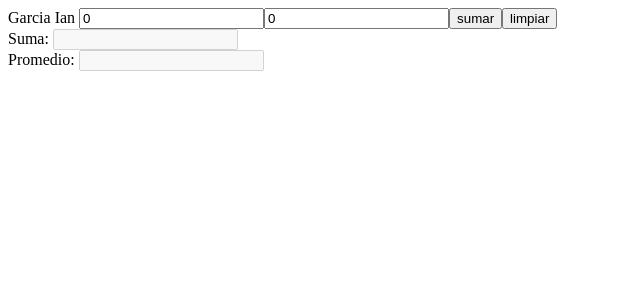
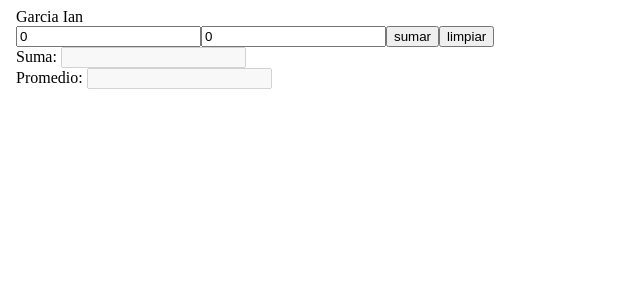
Before and after one commit to IanEzequielGarcia/PrimeraClaseLaboIV, an Angular app: page / in a window 1280 px wide. Shown: the top 300 px of the page, without its empty margins (0-640 px from the left). Built offline with nearby package versions, Linux system fonts and the light colour scheme.

Commit message:
Titulo index, html boilerplate

```diff
--- a/src/app/app.component.html
+++ b/src/app/app.component.html
@@ -1,4 +1,24 @@
+<!DOCTYPE html>
+<!--[if lt IE 7]>      <html class="no-js lt-ie9 lt-ie8 lt-ie7"> <![endif]-->
+<!--[if IE 7]>         <html class="no-js lt-ie9 lt-ie8"> <![endif]-->
+<!--[if IE 8]>         <html class="no-js lt-ie9"> <![endif]-->
+<!--[if gt IE 8]>      <html class="no-js"> <!--<![endif]-->
+<html>
+    <head>
+        <meta charset="utf-8">
+        <meta http-equiv="X-UA-Compatible" content="IE=edge">
+        <title>Garcia Ian</title>
+        <meta name="description" content="">
+        <meta name="viewport" content="width=device-width, initial-scale=1">
+        <link rel="stylesheet" href="">
+        <script src="" async defer></script>
+    </head>
+    <body>
+        <!--[if lt IE 7]>
+            <p class="browsehappy">You are using an <strong>outdated</strong> browser. Please <a href="#">upgrade your browser</a> to improve your experience.</p>
+        <![endif]-->
         Garcia Ian
+        <br>
         <input type="text" [(ngModel)]="miSuma.edadUno" id="edadUno">
         <input type="text" [(ngModel)]="miSuma.edadDos" id="edadDos">
         <input type="button" (click)="miSuma.suma()" value="sumar">
@@ -9,3 +29,5 @@ Suma:
         <br>
         Promedio:
         <input type="text" id="inputPromedio" disabled >
+    </body>
+</html>
--- a/src/index.html
+++ b/src/index.html
@@ -2,7 +2,7 @@
 <html lang="en">
 <head>
   <meta charset="utf-8">
-  <title>PrimeraClase</title>
+  <title>Garcia Ian</title>
   <base href="/">
   <meta name="viewport" content="width=device-width, initial-scale=1">
   <link rel="icon" type="image/x-icon" href="favicon.ico">
```
Lines whose indentation alone changed are shown as unchanged.
